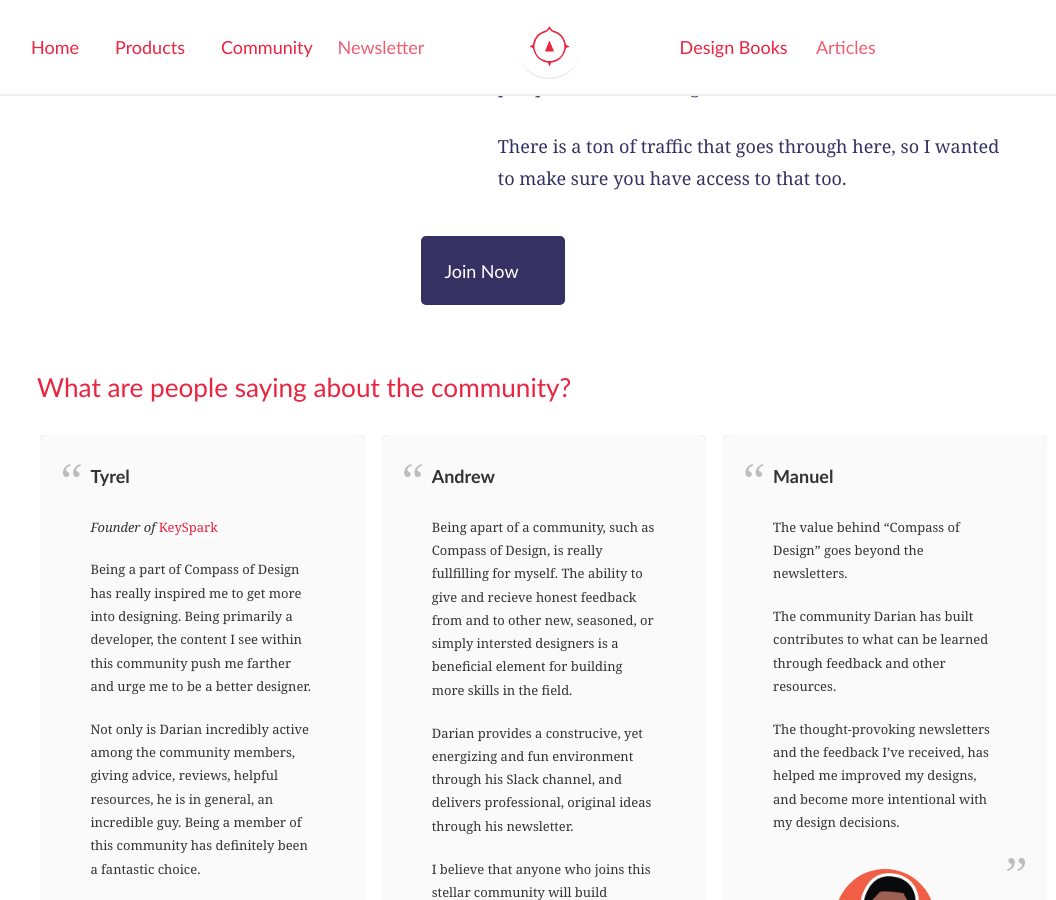
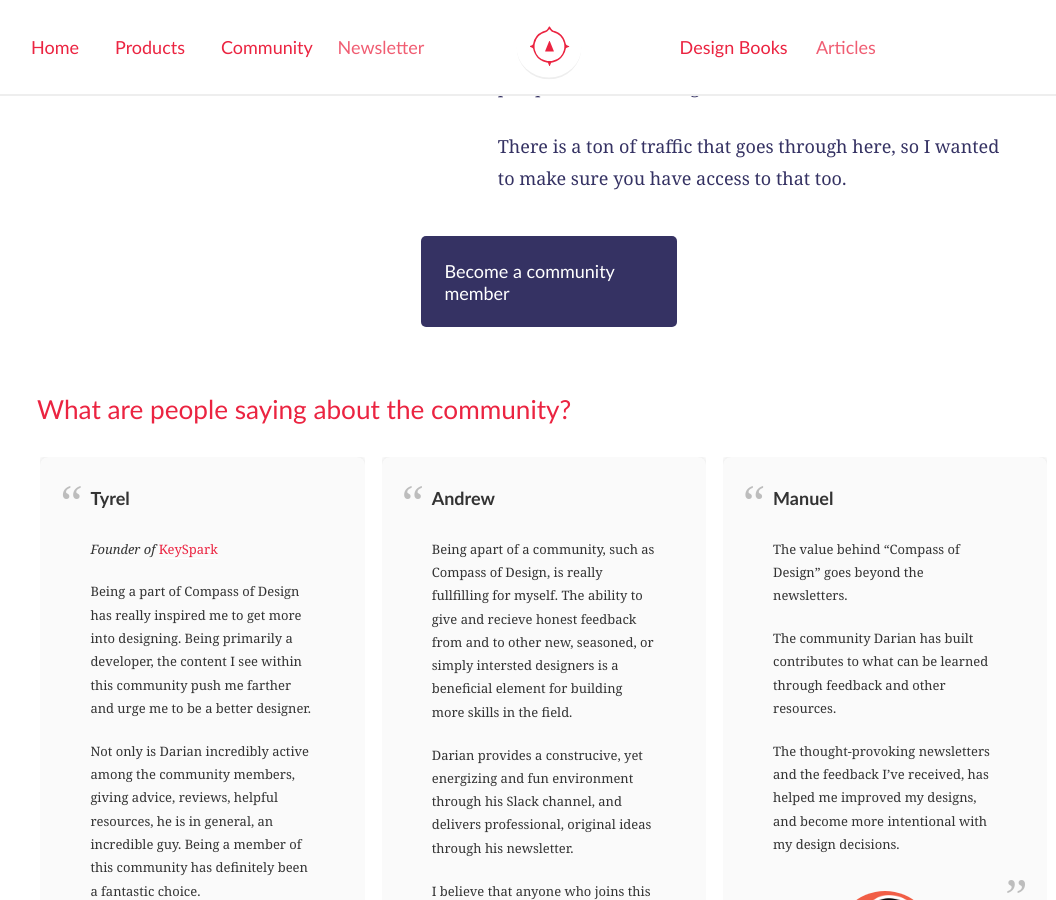
Before and after one commit to compassofdesign/site, a Jekyll site: the page built from community/index.html, in a window 1280 px wide and 900 px high, scrolled down 2997 px. Shown: the whole window, without its empty margins (91-1147 px from the left). Built offline with Jekyll 4.4.1, drawn with Linux system fonts in a browser that asks for light colours; nearby versions of some CDN libraries.

Commit message:
Update index.html

```diff
--- a/community/index.html
+++ b/community/index.html
@@ -12,7 +12,7 @@
     <h1>Looking to level up your design skills?</h1>
     <h3>Jump start your design career by connecting with other design professionals. </h3>
     <p>What you get out of a community is what you put into it.</p>
-    <a href="#join" class="button " >Become a member</a>
+    <a href="https://buy.compassofdesign.com/compass-of-design-community-membership/buy" class="button " >Become a member</a>
     <a href="#more" class="button secondary" >Learn More</a>
   </article>
   <article class="row hero-inset">
@@ -88,7 +88,7 @@
     </div>
   </div>
   <div class="module buy">
-    <a href="#join" class="button " >Join Now</a>
+    <a href="https://buy.compassofdesign.com/compass-of-design-community-membership/buy" class="button " >Become a community member</a>
 
   </div>
   </article>
```
